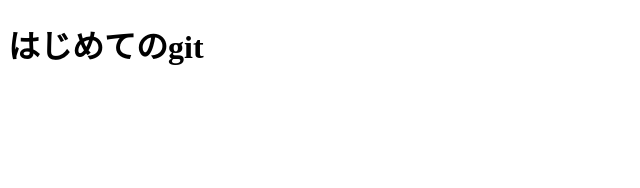
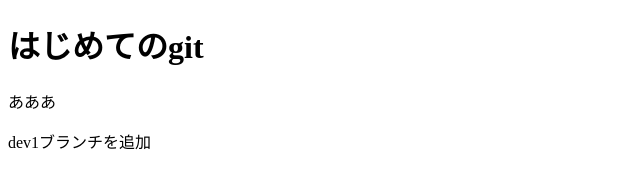
Before and after one commit to mnmkne/mnm, a plain HTML site: page index.html in a window 1280 px wide. Shown: the whole page, without its empty margins (0-640 px from the left). Drawn offline with Linux system fonts and the light colour scheme.

Commit message:
ブランチを追加

```diff
--- a/index.html
+++ b/index.html
@@ -7,5 +7,7 @@
 </head>
 <body>
   <h1>はじめてのgit</h1>
+  <p>あああ</p>
+  <p>dev1ブランチを追加</p>
 </body>
 </html>
```
